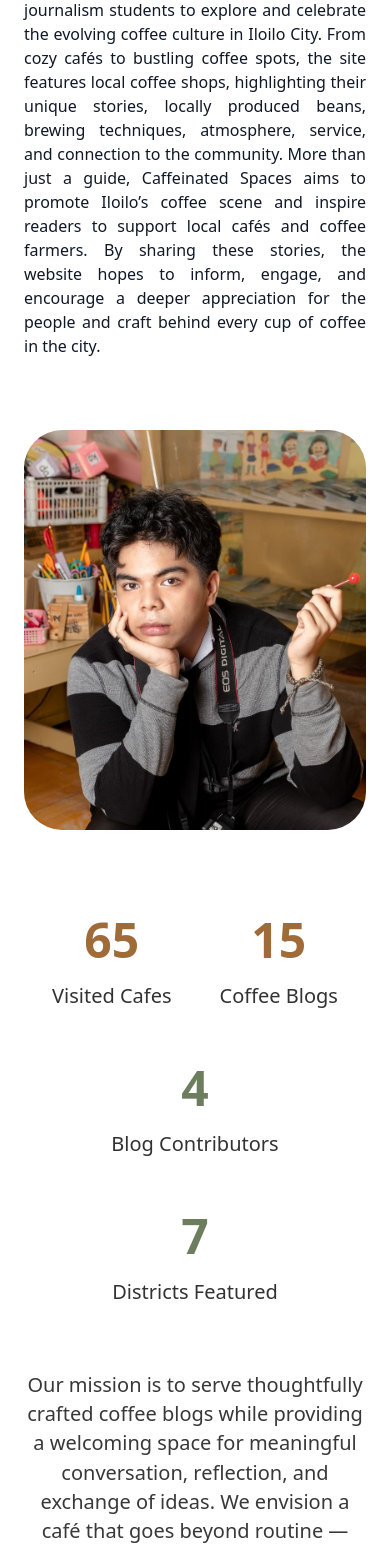
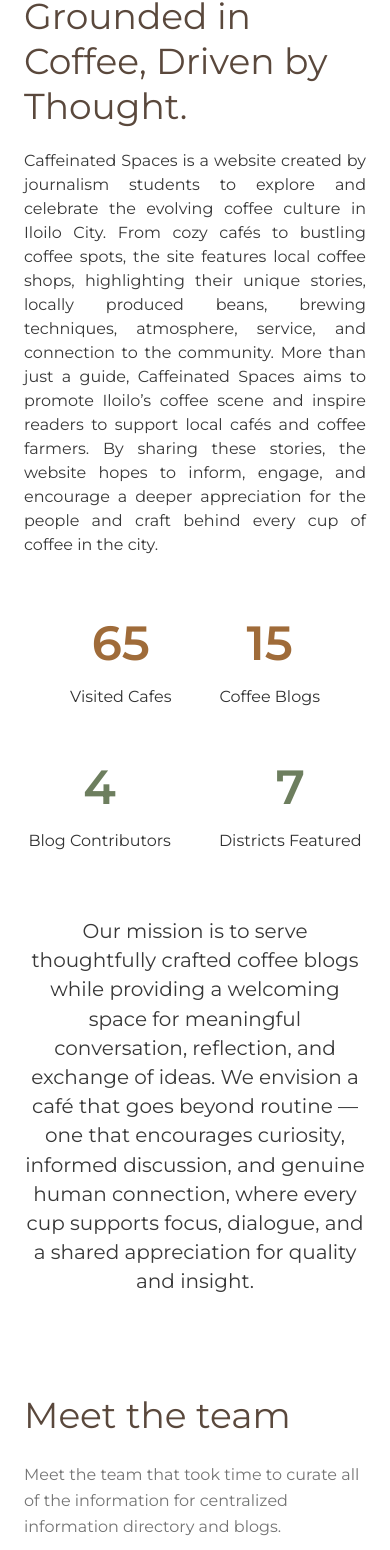
Before and after one commit to Rejeno/COC-Website, a Next.js app in the folder coc-website/: page /about in a window 390 px wide. Shown: the part 399-1949 px from the top of the page. Built offline with nearby package versions, Linux system fonts and the light colour scheme.

Commit message:
implement responsiveness to about page

```diff
--- a/coc-website/app/about/page.tsx
+++ b/coc-website/app/about/page.tsx
@@ -2,24 +2,25 @@
 // About page – introduces the project, mission, stats, and team
 
 import Image from 'next/image';
+import { montserrat } from '../../lib/font';
 
 export default function AboutPage() {
   return (
     <main className="min-h-screen bg-white">
 
       {/* Hero heading + right-side image */}
-      <section className="mx-auto max-w-[1440px] px-6 lg:px-[58px] mt-16 lg:mt-24">
+      <section className="mx-auto max-w-360 px-6 lg:px-15 mt-10 md:mt-16 lg:mt-24">
         <div className="grid grid-cols-1 lg:grid-cols-2 gap-12 lg:gap-16 items-start">
           <div>
-            <h1 className="text-5xl sm:text-6xl lg:text-[64px] font-medium leading-tight lg:leading-[78px] text-brand-brown">
+            <h1 className={`${montserrat.className} text-4xl sm:text-6xl lg:text-[64px] font-medium leading-tight lg:leading-20 text-brand-brown`}>
               Grounded in Coffee, Driven by Thought.
             </h1>
-            <p className="mb-6 mt-12 text-justify">
+            <p className={`${montserrat.className} text-[#383838] mb-6 mt-5 md:mt-10 text-base md:text-lg text-justify`}>
               Caffeinated Spaces is a website created by journalism students to explore and celebrate the evolving coffee culture in Iloilo City. From cozy cafés to bustling coffee spots, the site features local coffee shops, highlighting their unique stories, locally produced beans, brewing techniques, atmosphere, service, and connection to the community. More than just a guide, Caffeinated Spaces aims to promote Iloilo’s coffee scene and inspire readers to support local cafés and coffee farmers. By sharing these stories, the website hopes to inform, engage, and encourage a deeper appreciation for the people and craft behind every cup of coffee in the city.
             </p>
           </div>
 
-          <div className="relative h-[400px] lg:h-[497px] rounded-[38px] overflow-hidden">
+          <div className="relative h-56 lg:h-124 rounded-[38px] overflow-hidden order-first md:order-last">
             <Image
               src="/avatar-images/mark.jpg"
               alt="About Caffeinated Spaces"
@@ -32,13 +33,13 @@ export default function AboutPage() {
       </section>
 
       {/* Stats row */}
-      <section className="mx-auto max-w-[1440px] px-6 lg:px-[58px] mt-20 lg:mt-32">
-        <div className="flex flex-wrap justify-center lg:justify-between gap-12 lg:gap-0">
+      <section className="mx-auto max-w-360 px-6 lg:px-15 mt-8 lg:mt-32">
+        <div className={`${montserrat.className} flex flex-wrap justify-center lg:justify-between gap-12 lg:gap-0`}>
           <div className="text-center">
             <p className="text-5xl sm:text-6xl lg:text-[64px] font-semibold leading-tight text-accent-brown">
               65
             </p>
-            <p className="mt-3 text-xl font-medium text-brand-dark">
+            <p className="mt-3 text-base md:text-xl font-medium text-brand-dark">
               Visited Cafes
             </p>
           </div>
@@ -47,7 +48,7 @@ export default function AboutPage() {
             <p className="text-5xl sm:text-6xl lg:text-[64px] font-semibold leading-tight text-accent-brown">
               15
             </p>
-            <p className="mt-3 text-xl font-medium text-brand-dark">
+            <p className="mt-3 text-base md:text-xl font-medium text-brand-dark">
               Coffee Blogs
             </p>
           </div>
@@ -56,7 +57,7 @@ export default function AboutPage() {
             <p className="text-5xl sm:text-6xl lg:text-[64px] font-semibold leading-tight text-brand-green">
               4
             </p>
-            <p className="mt-3 text-xl font-medium text-brand-dark">
+            <p className="mt-3 text-base  md:text-xl font-medium text-brand-dark">
               Blog Contributors
             </p>
           </div>
@@ -65,24 +66,24 @@ export default function AboutPage() {
             <p className="text-5xl sm:text-6xl lg:text-[64px] font-semibold leading-tight text-brand-green">
               7
             </p>
-            <p className="mt-3 text-xl font-medium text-brand-dark">
+            <p className="mt-3 text-base md:text-xl font-medium text-brand-dark">
               Districts Featured
             </p>
           </div>
         </div>
 
-        <p className="text-xl lg:text-2xl font-medium leading-[146%] text-[#383838] text-center mt-16 lg:mt-24">
+        <p className={`${montserrat.className} text-xl lg:text-2xl font-medium leading-[146%] text-[#383838] text-center mt-16 lg:mt-24`}>
           Our mission is to serve thoughtfully crafted coffee blogs while providing a welcoming space for meaningful conversation, reflection, and exchange of ideas. We envision a café that goes beyond routine — one that encourages curiosity, informed discussion, and genuine human connection, where every cup supports focus, dialogue, and a shared appreciation for quality and insight.
         </p>
       </section>
 
       {/* Meet the team section */}
-      <section className="mx-auto max-w-[1440px] px-6 lg:px-[58px] mt-24 lg:mt-32">
-        <h2 className="text-5xl sm:text-6xl lg:text-[64px] font-medium leading-tight lg:leading-[78px] text-brand-brown">
+      <section className={`${montserrat.className} mx-auto max-w-360 px-6 lg:px-15 mt-24 lg:mt-32`}>
+        <h2 className="text-4xl sm:text-6xl lg:text-[64px] font-medium leading-tight lg:leading-20 text-brand-brown">
           Meet the team
         </h2>
 
-        <p className="mt-6 max-w-[1258px] text-base lg:text-xl leading-relaxed text-[#747474]">
+        <p className="mt-6 max-w-315 text-base lg:text-xl leading-relaxed text-[#747474]">
           Meet the team that took time to curate all of the information for centralized information directory and blogs.
         </p>
 
@@ -95,7 +96,7 @@ export default function AboutPage() {
             hover:scale-[1.04] hover:-translate-y-2 hover:shadow-2xl
             group
           ">
-            <div className="relative h-[320px] lg:h-[400px] transition-transform duration-500 group-hover:scale-105">
+            <div className="relative h-70 lg:h-100 transition-transform duration-500 group-hover:scale-105">
               <Image
                 src="/avatar-images/mark.jpg"
                 alt="Mark Andrei Encanto"
@@ -148,7 +149,7 @@ export default function AboutPage() {
             hover:scale-[1.04] hover:-translate-y-2 hover:shadow-2xl
             group
           ">
-            <div className="relative h-[320px] lg:h-[400px] transition-transform duration-500 group-hover:scale-105">
+            <div className="relative h-80 lg:h-100 transition-transform duration-500 group-hover:scale-105">
               <Image
                 src="/avatar-images/mark.jpg"
                 alt="Team Member Name"
@@ -201,7 +202,7 @@ export default function AboutPage() {
             hover:scale-[1.04] hover:-translate-y-2 hover:shadow-2xl
             group
           ">
-            <div className="relative h-[320px] lg:h-[400px] transition-transform duration-500 group-hover:scale-105">
+            <div className="relative h-80 lg:h-100 transition-transform duration-500 group-hover:scale-105">
               <Image
                 src="/avatar-images/mark.jpg"
                 alt="Another Team Member"
```
